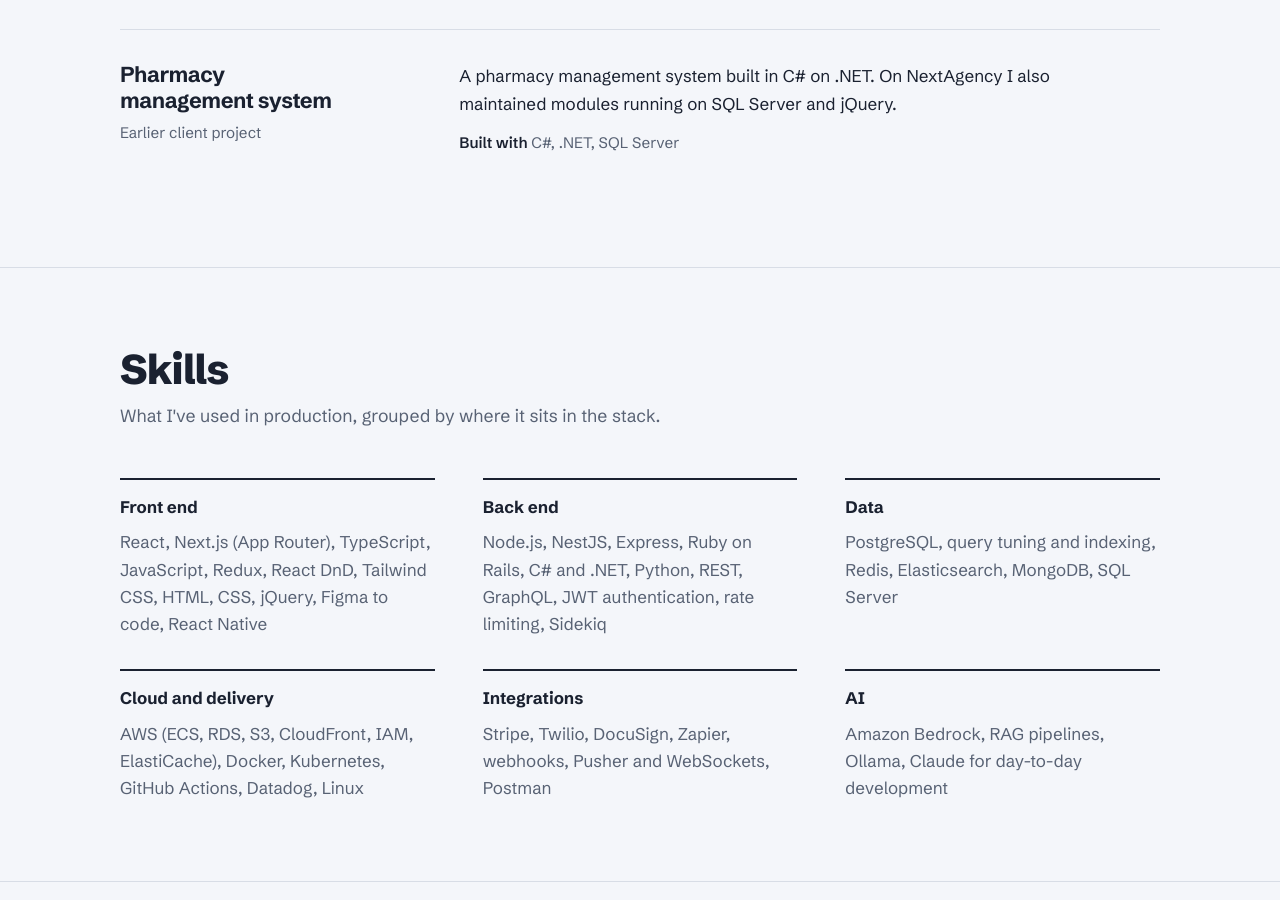
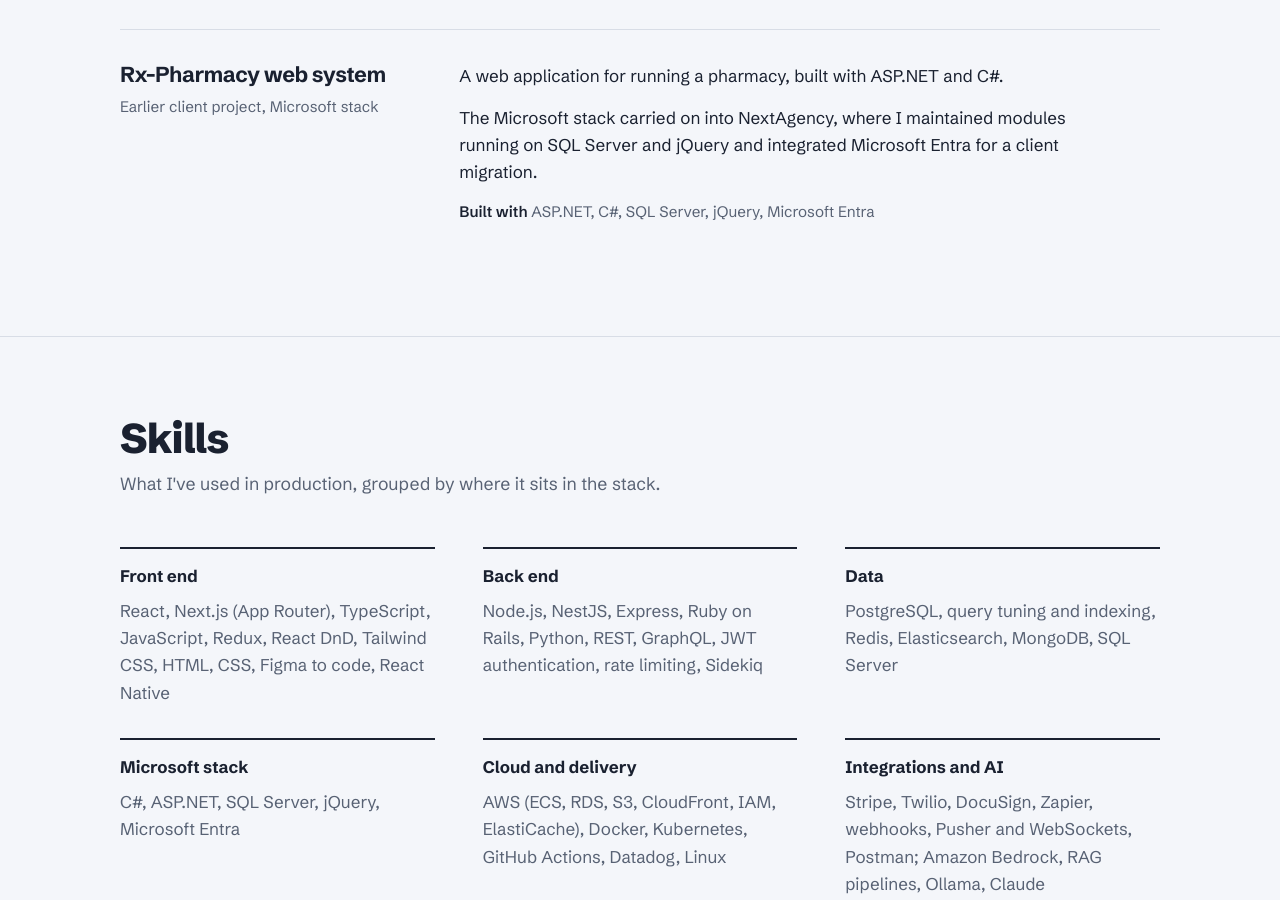
Before and after one commit to half-blood-king/portfiolo, a plain HTML site: page maida/index.html in a window 1280 px wide. Shown: the part 2975-3875 px from the top of the page. Drawn offline with Linux system fonts and the light colour scheme.

Commit message:
Show Maida's ASP.NET work and group her Microsoft stack
- Rename the pharmacy project to Rx-Pharmacy and say it was built with ASP.NET and C#
- Add a Microsoft stack skills group (C#, ASP.NET, SQL Server, jQuery, Microsoft Entra)
- Merge AI into Integrations so the skills grid has no orphan group

Co-Authored-By: Claude Opus 5.5 <noreply@anthropic.com>
Claude-Session: https://claude.ai/code/session_01YVMkn1fsyUxL7VipiFpxxV

```diff
--- a/maida/index.html
+++ b/maida/index.html
@@ -3,7 +3,7 @@
 <head>
 <meta charset="utf-8">
 <meta name="viewport" content="width=device-width, initial-scale=1, viewport-fit=cover">
-<meta name="description" content="Maida Maqbool, full-stack software engineer in Lahore. React, Next.js, Node.js, TypeScript, Ruby on Rails, C#, .NET, PostgreSQL and AWS. Four years leading engineering on a live SaaS platform.">
+<meta name="description" content="Maida Maqbool, full-stack software engineer in Lahore. React, Next.js, Node.js, TypeScript, Ruby on Rails, C#, ASP.NET, PostgreSQL and AWS. Four years leading engineering on a live SaaS platform.">
 <meta property="og:title" content="Maida Maqbool, Full-Stack Software Engineer">
 <meta property="og:description" content="Full-stack engineer who led the modernisation of a live SaaS platform: Rails to Next.js, a 4,200 ms query cut to 28 ms, and a move to Docker on AWS ECS.">
 <title>Maida Maqbool</title>
@@ -316,12 +316,13 @@ footer .wrap { display: flex; justify-content: space-between; flex-wrap: wrap; g
 
         <article class="case">
           <div>
-            <h3>Pharmacy management system</h3>
-            <p class="where">Earlier client project</p>
+            <h3>Rx-Pharmacy web system</h3>
+            <p class="where">Earlier client project, Microsoft stack</p>
           </div>
           <div class="body">
-            <p>A pharmacy management system built in C# on .NET. On NextAgency I also maintained modules running on SQL Server and jQuery.</p>
-            <p class="stack"><b>Built with</b> C#, .NET, SQL Server</p>
+            <p>A web application for running a pharmacy, built with ASP.NET and C#.</p>
+            <p>The Microsoft stack carried on into NextAgency, where I maintained modules running on SQL Server and jQuery and integrated Microsoft Entra for a client migration.</p>
+            <p class="stack"><b>Built with</b> ASP.NET, C#, SQL Server, jQuery, Microsoft Entra</p>
           </div>
         </article>
       </div>
@@ -335,12 +336,12 @@ footer .wrap { display: flex; justify-content: space-between; flex-wrap: wrap; g
         <p>What I've used in production, grouped by where it sits in the stack.</p>
       </div>
       <dl class="skills">
-        <div><dt>Front end</dt><dd>React, Next.js (App Router), TypeScript, JavaScript, Redux, React DnD, Tailwind CSS, HTML, CSS, jQuery, Figma to code, React Native</dd></div>
-        <div><dt>Back end</dt><dd>Node.js, NestJS, Express, Ruby on Rails, C# and .NET, Python, REST, GraphQL, JWT authentication, rate limiting, Sidekiq</dd></div>
+        <div><dt>Front end</dt><dd>React, Next.js (App Router), TypeScript, JavaScript, Redux, React DnD, Tailwind CSS, HTML, CSS, Figma to code, React Native</dd></div>
+        <div><dt>Back end</dt><dd>Node.js, NestJS, Express, Ruby on Rails, Python, REST, GraphQL, JWT authentication, rate limiting, Sidekiq</dd></div>
         <div><dt>Data</dt><dd>PostgreSQL, query tuning and indexing, Redis, Elasticsearch, MongoDB, SQL Server</dd></div>
+        <div><dt>Microsoft stack</dt><dd>C#, ASP.NET, SQL Server, jQuery, Microsoft Entra</dd></div>
         <div><dt>Cloud and delivery</dt><dd>AWS (ECS, RDS, S3, CloudFront, IAM, ElastiCache), Docker, Kubernetes, GitHub Actions, Datadog, Linux</dd></div>
-        <div><dt>Integrations</dt><dd>Stripe, Twilio, DocuSign, Zapier, webhooks, Pusher and WebSockets, Postman</dd></div>
-        <div><dt>AI</dt><dd>Amazon Bedrock, RAG pipelines, Ollama, Claude for day-to-day development</dd></div>
+        <div><dt>Integrations and AI</dt><dd>Stripe, Twilio, DocuSign, Zapier, webhooks, Pusher and WebSockets, Postman; Amazon Bedrock, RAG pipelines, Ollama, Claude</dd></div>
       </dl>
     </div>
   </section>
```
